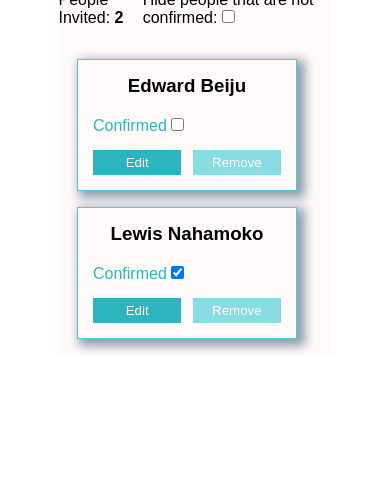
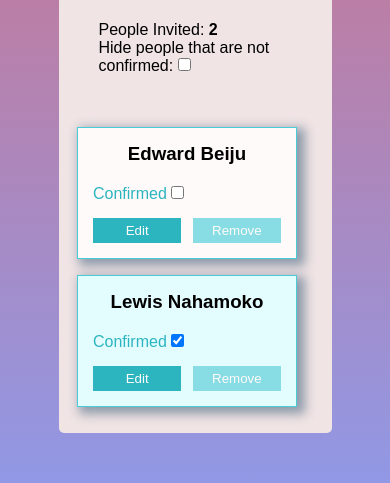
Before and after one commit to nedas-dev/rsvp-app, a website: page dist/index.html in a window 390 px wide. Shown: the part 494-977 px from the top of the page. Before the commit the page ends 849 px from the top, so only its background shows below. Drawn offline with Linux system fonts and the light colour scheme; a web font is replaced by a local one.

Commit message:
css added colors

```diff
--- a/dist/css/main.css
+++ b/dist/css/main.css
@@ -6,8 +6,12 @@
   padding: 0;
   font-family: Arial, Helvetica, sans-serif; }
 
+body {
+  background: linear-gradient(#e66465, #9198e5); }
+
 main#index-page {
   margin: auto;
+  margin-bottom: 50px;
   width: 70%;
   margin-top: 5rem; }
   main#index-page div.intro {
@@ -69,8 +73,11 @@ main#index-page {
       padding-top: 0.5rem;
       font-size: 3rem; }
   main#index-page div.content {
+    padding: 10px;
     min-height: 15rem;
-    background-color: snow; }
+    background-color: #f0e4e4;
+    border-bottom-left-radius: 5px;
+    border-bottom-right-radius: 5px; }
     main#index-page div.content h1 {
       padding-top: 2rem;
       text-align: center;
@@ -84,6 +91,7 @@ main#index-page {
       flex-wrap: wrap;
       justify-content: space-evenly; }
       main#index-page div.content div.results div.person-info {
+        background-color: snow;
         overflow: hidden;
         margin-bottom: 1rem;
         margin-right: 1rem;
@@ -91,6 +99,8 @@ main#index-page {
         border: 1px solid #49ccd5;
         width: 220px;
         padding: 15px 15px; }
+        main#index-page div.content div.results div.person-info.checked {
+          background-color: #e3fdff; }
         main#index-page div.content div.results div.person-info h3 {
           padding: 0px 0px 10px 0px;
           text-align: center; }
@@ -121,3 +131,11 @@ main#index-page {
             background-color: #87dde3; }
             main#index-page div.content div.results div.person-info div.row button.second:hover {
               background-color: #49ccd5; }
+
+@media screen and (max-width: 678px) {
+  main#index-page div.intro div.row div.invite {
+    width: 95%; }
+  main#index-page div.content div.wrapper {
+    flex-direction: column;
+    margin-left: 10px;
+    padding: 20px; } }
--- a/dist/index.html
+++ b/dist/index.html
@@ -38,7 +38,7 @@
                     </div>
                 </div>
 
-                <div class="person-info">
+                <div class="person-info checked">
                     <h3>Lewis Nahamoko</h3>
                     <p>Confirmed <input checked class='confirm' type="checkbox"> </p>
                     <div class="row">
--- a/dist/js/main.js
+++ b/dist/js/main.js
@@ -95,6 +95,17 @@ resultDiv.addEventListener('click', (e) => {
         let resultDiv = card.parentNode;
         resultDiv.removeChild(card);
     }
+
+    // Once the card's checkbox is checked card changes bg color;
+    if (e.target.tagName == 'INPUT' && e.target.type == 'checkbox' && e.target.checked) {
+        let parentDiv = e.target.parentNode.parentNode;
+        parentDiv.classList.add('checked');
+    } else if (e.target.tagName == 'INPUT' && e.target.type == 'checkbox' && !e.target.checked) {
+        let parentDiv = e.target.parentNode.parentNode;
+        parentDiv.classList.remove('checked');
+    }
+
+
 })
 
 // When you press Enter it Saves the changes. (works the same as you would press Save button)
@@ -127,6 +138,7 @@ filterInput.addEventListener('click', (e) => {
                 item.style.display = 'none';
             }
         }
+
     }
     if (!filterInput.checked) {
         let items = parentPersonInfo.children;
```
